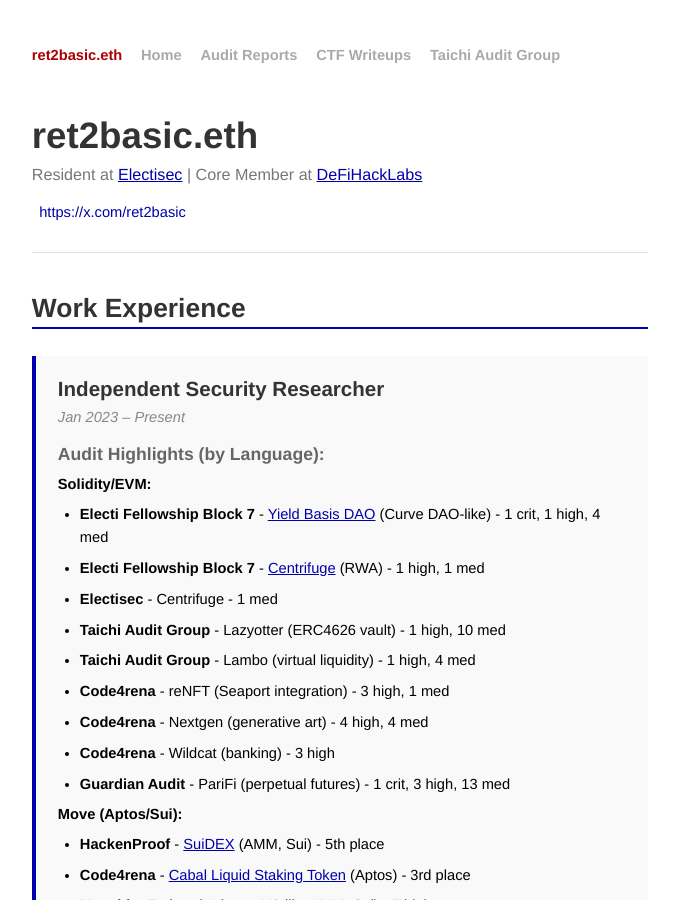
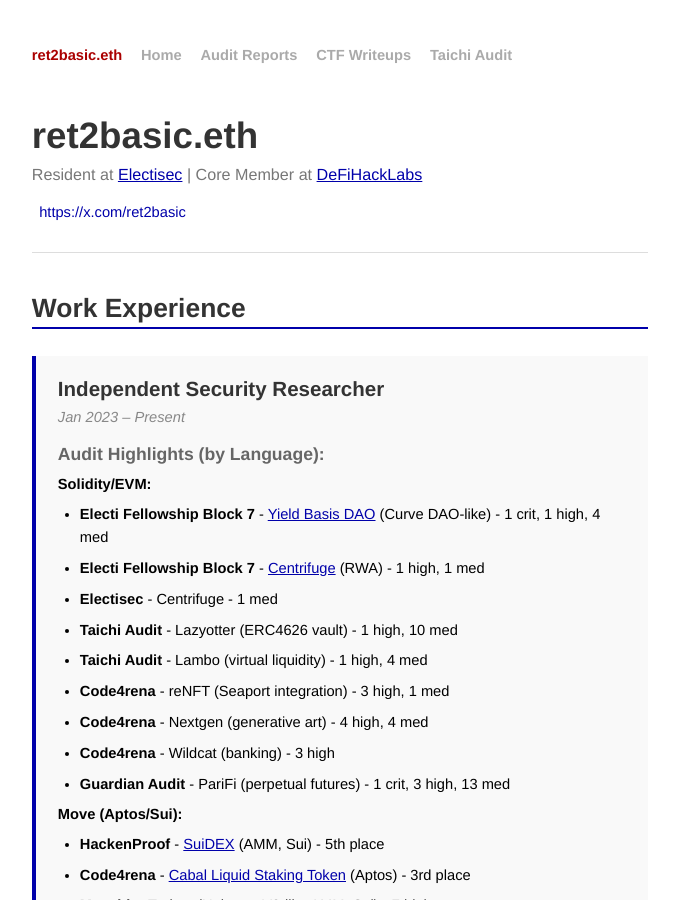
Before and after one commit to ret2basic/ret2basic.github.io, a Jekyll site: the page built from index.html, in a window 1280 px wide and 900 px high. Shown: the whole window, without its empty margins (300-979 px from the left). Built offline with Jekyll 4.4.1, drawn with Linux system fonts in a browser that asks for light colours; some of the changed text lies outside the part shown.

Commit message:
Fix branding to correct 'Taichi Audit' name
- Remove 'Group' from all 'Taichi Audit Group' references
- Update navigation, footer, audit entries, and project links
- Consistent branding across entire website

🤖 Generated with [Claude Code](https://claude.ai/code)

Co-Authored-By: Claude <noreply@anthropic.com>

```diff
--- a/_layouts/default.html
+++ b/_layouts/default.html
@@ -31,7 +31,7 @@ var WRInitTime=(new Date()).getTime();
     <a class="extra" href="/">Home</a>
     <a class="extra" href="/audits.html">Audit Reports</a>
     <a class="extra" href="https://ret2basic.gitbook.io/ctfwriteup">CTF Writeups</a>
-    <a class="extra" href="https://taichiaudit.com">Taichi Audit Group</a>
+    <a class="extra" href="https://taichiaudit.com">Taichi Audit</a>
   </div>
 
   {{ content }}
@@ -50,7 +50,7 @@ var WRInitTime=(new Date()).getTime();
       <p>
         <a href="https://x.com/ret2basic">Twitter</a><br />
         <a href="https://github.com/ret2basic">GitHub</a><br />
-        <a href="https://taichiaudit.com">Taichi Audit Group</a>
+        <a href="https://taichiaudit.com">Taichi Audit</a>
       </p>
     </div>
   </div>
--- a/index.html
+++ b/index.html
@@ -26,8 +26,8 @@ title: ret2basic.eth - Web3 Security Researcher
         <li><strong>Electi Fellowship Block 7</strong> - <a href="https://reports.electisec.com/2025-07-YieldBasis-Update" target="_blank">Yield Basis DAO</a> (Curve DAO-like) - 1 crit, 1 high, 4 med</li>
         <li><strong>Electi Fellowship Block 7</strong> - <a href="https://reports.electisec.com/2025-07-centrifuge" target="_blank">Centrifuge</a> (RWA) - 1 high, 1 med</li>
         <li><strong>Electisec</strong> - Centrifuge - 1 med</li>
-        <li><strong>Taichi Audit Group</strong> - Lazyotter (ERC4626 vault) - 1 high, 10 med</li>
-        <li><strong>Taichi Audit Group</strong> - Lambo (virtual liquidity) - 1 high, 4 med</li>
+        <li><strong>Taichi Audit</strong> - Lazyotter (ERC4626 vault) - 1 high, 10 med</li>
+        <li><strong>Taichi Audit</strong> - Lambo (virtual liquidity) - 1 high, 4 med</li>
         <li><strong>Code4rena</strong> - reNFT (Seaport integration) - 3 high, 1 med</li>
         <li><strong>Code4rena</strong> - Nextgen (generative art) - 4 high, 4 med</li>
         <li><strong>Code4rena</strong> - Wildcat (banking) - 3 high</li>
@@ -122,7 +122,7 @@ title: ret2basic.eth - Web3 Security Researcher
         <li><a href="https://github.com/ret2basic/Groth16" target="_blank">Groth16 from scratch in Python</a></li>
         <li><a href="https://github.com/ret2basic/nand2tetris" target="_blank">nand2tetris - Modern computer simulation</a></li>
         <li><a href="https://ret2basic.gitbook.io/ctfwriteup" target="_blank">CTF Writeups Site</a></li>
-        <li><a href="https://taichiaudit.com" target="_blank">Taichi Audit Group Site</a></li>
+        <li><a href="https://taichiaudit.com" target="_blank">Taichi Audit Site</a></li>
       </ul>
     </div>
   </section>
```
